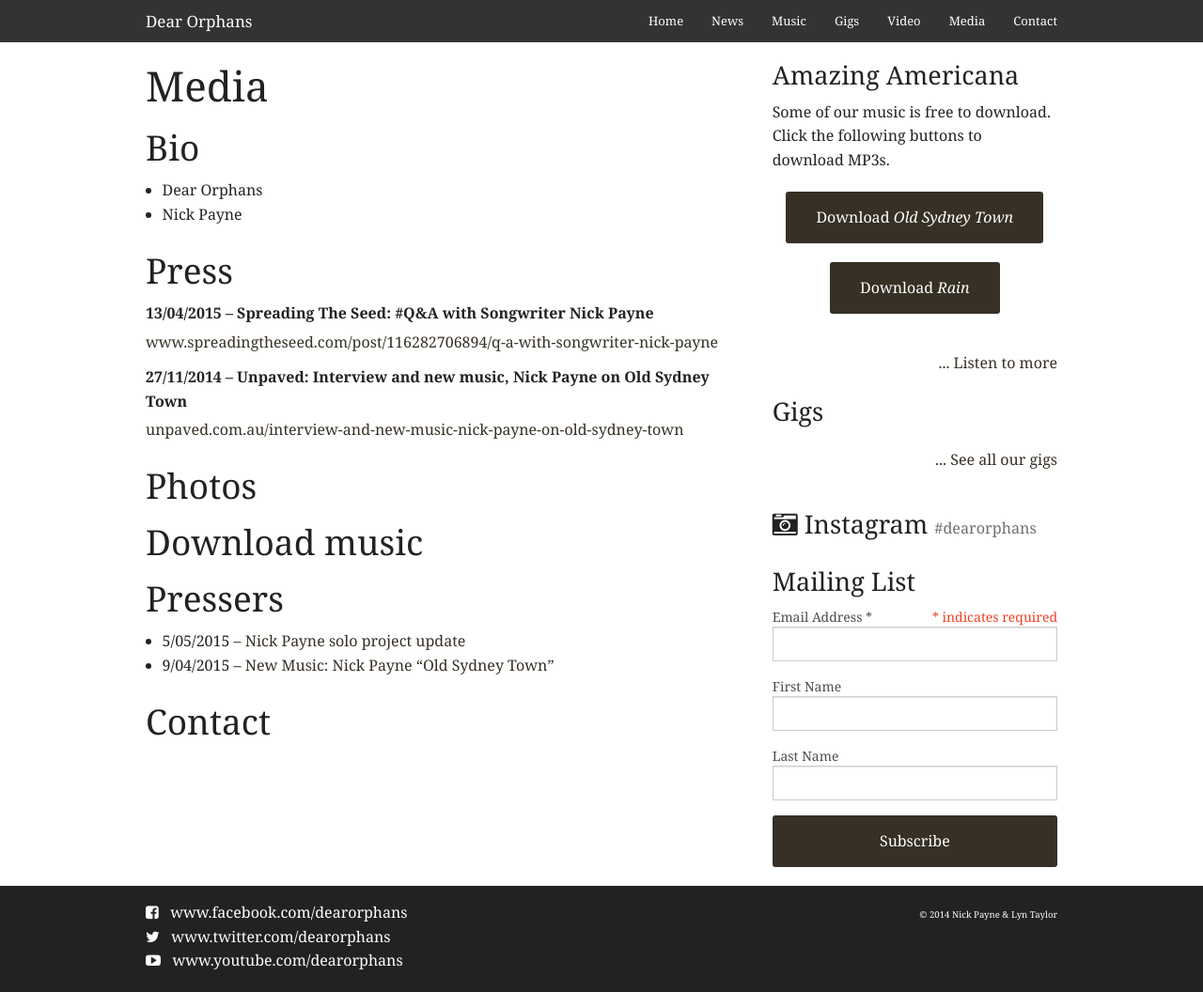
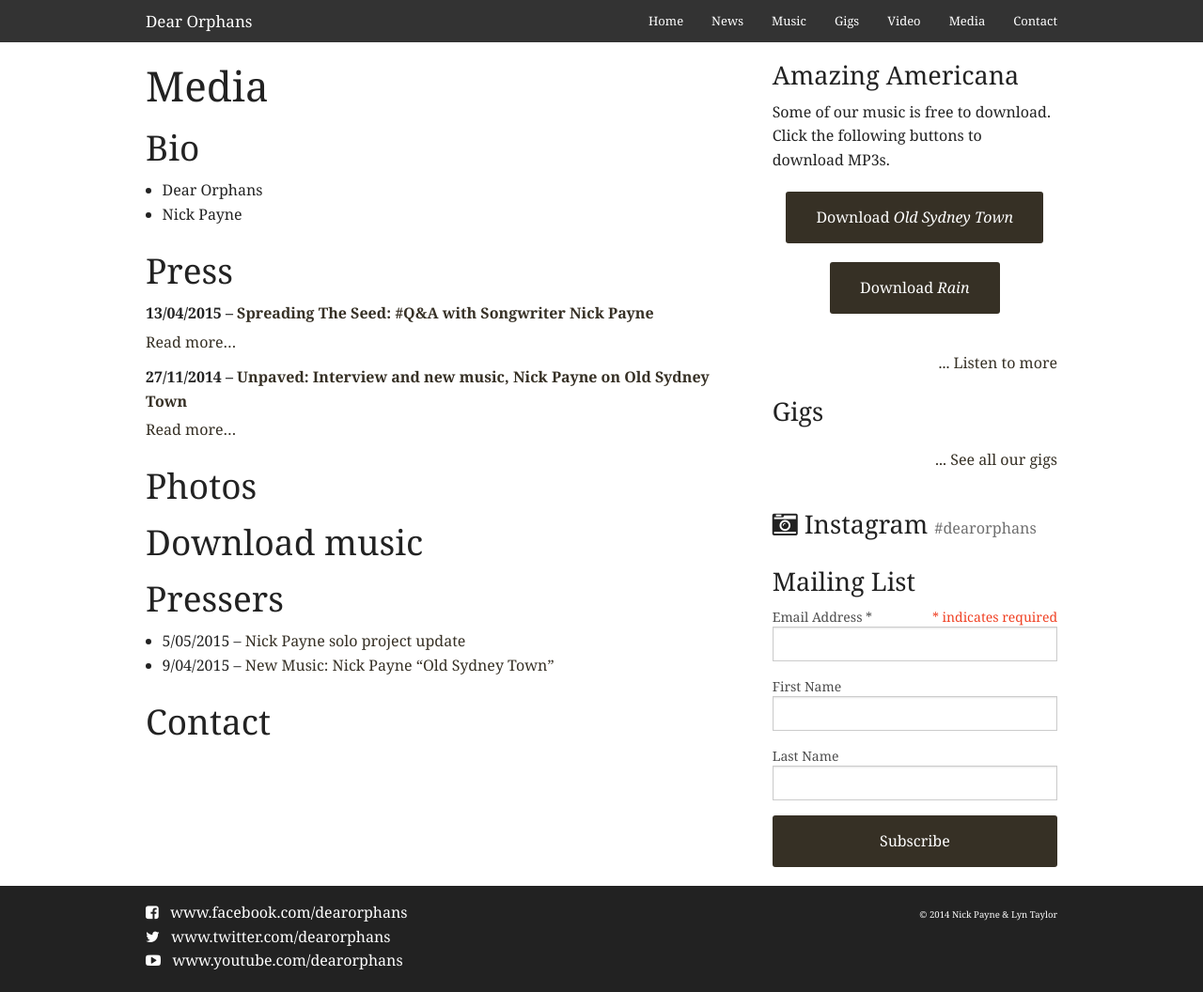
Before and after one commit to nbpayne/dear-orphans, a Jekyll site: the page built from 05-media.md, in a window 1280 px wide. Shown: the whole page at 94% size. Built offline with Jekyll 4.4.1, drawn with Linux system fonts in a browser that asks for light colours.

Commit message:
Media page

```diff
--- a/05-media.md
+++ b/05-media.md
@@ -16,11 +16,11 @@ published: true
 
 ## Press
 
-13/04/2015 &ndash; Spreading The Seed: #Q&amp;A with Songwriter Nick Payne
-: [www.spreadingtheseed.com/post/116282706894/q-a-with-songwriter-nick-payne](http://www.spreadingtheseed.com/post/116282706894/q-a-with-songwriter-nick-payne)
+13/04/2015 &ndash; [Spreading The Seed: #Q&amp;A with Songwriter Nick Payne](http://www.spreadingtheseed.com/post/116282706894/q-a-with-songwriter-nick-payne)
+: [Read more...](http://www.spreadingtheseed.com/post/116282706894/q-a-with-songwriter-nick-payne)
 
-27/11/2014 &ndash; Unpaved: Interview and new music, Nick Payne on Old Sydney Town
-: [unpaved.com.au/interview-and-new-music-nick-payne-on-old-sydney-town](http://unpaved.com.au/interview-and-new-music-nick-payne-on-old-sydney-town)
+27/11/2014 &ndash; [Unpaved: Interview and new music, Nick Payne on Old Sydney Town](http://unpaved.com.au/interview-and-new-music-nick-payne-on-old-sydney-town)
+: [Read more...](http://unpaved.com.au/interview-and-new-music-nick-payne-on-old-sydney-town)
 
 ## Photos
 
```
